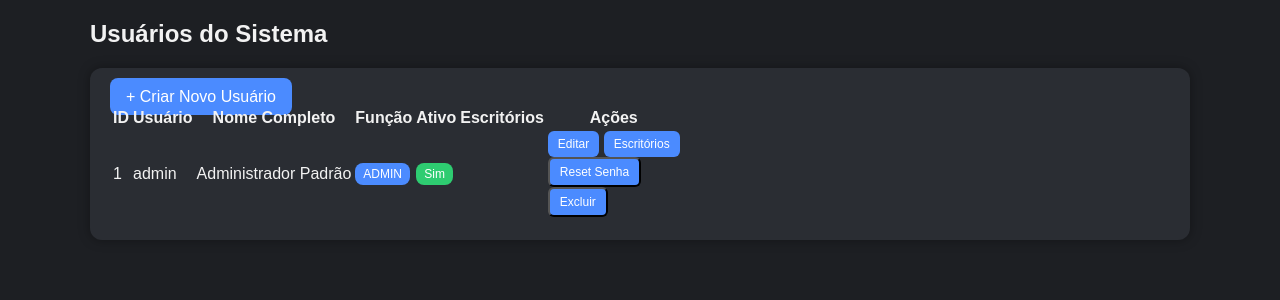
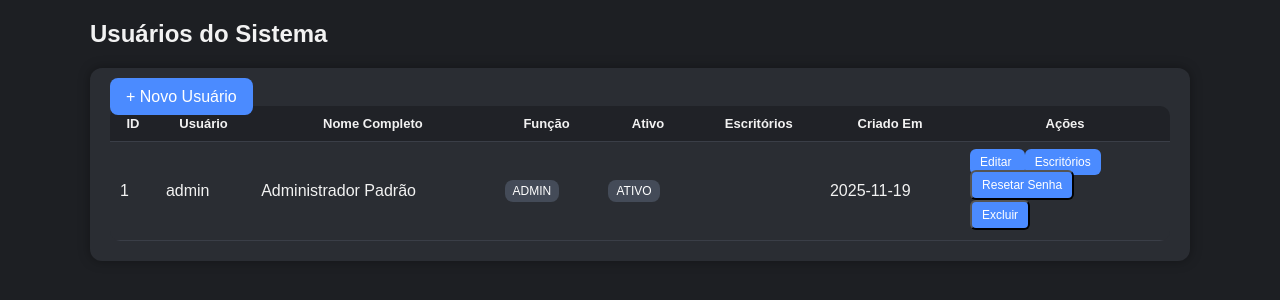
Before and after one commit to bponedev/TABELA-DE-CLIENTES, a Flask app: page /admin/users in a window 1280 px wide. Shown: the part 43-343 px from the top of the page. Run offline with Flask 3, Linux system fonts and the light colour scheme; the visitor is signed in with stand-in values (Sample User, id 1); data comes from the database, SQL or seed files in the repository.

Commit message:
Refactor admin users HTML for better structure

```diff
--- a/templates/admin_users.html
+++ b/templates/admin_users.html
@@ -3,13 +3,15 @@
 {% block content %}
 <h2>Usuários do Sistema</h2>
 
-<div class="card">
+<div class="card dark-card">
 
-    <a href="{{ url_for('admin_users_create') }}" class="btn-primary" style="margin-bottom: 15px;">
-        + Criar Novo Usuário
-    </a>
+    <div class="top-actions">
+        <a href="{{ url_for('admin_users_create') }}" class="btn-primary">
+            + Novo Usuário
+        </a>
+    </div>
 
-    <table>
+    <table class="main-table">
         <thead>
             <tr>
                 <th>ID</th>
@@ -18,6 +20,7 @@
                 <th>Função</th>
                 <th>Ativo</th>
                 <th>Escritórios</th>
+                <th>Criado Em</th>
                 <th>Ações</th>
             </tr>
         </thead>
@@ -29,53 +32,64 @@
                 <td>{{ u.username }}</td>
                 <td>{{ u.full_name }}</td>
 
+                <!-- ROLE -->
                 <td>
-                    <span class="badge badge-owner">{{ u.role }}</span>
+                    <span class="badge badge-role">{{ u.role }}</span>
                 </td>
 
+                <!-- STATUS -->
                 <td>
                     {% if u.active == 1 %}
-                        <span class="badge" style="background:#2ecc71;">Sim</span>
+                        <span class="badge badge-active">ATIVO</span>
                     {% else %}
-                        <span class="badge" style="background:#e74c3c;">Não</span>
+                        <span class="badge badge-inactive">INATIVO</span>
                     {% endif %}
                 </td>
 
+                <!-- ESCRITÓRIOS -->
                 <td>
-                    {% for o in u.offices %}
-                        <span class="badge badge-office">{{ o }}</span>
+                    {% for off in u.offices %}
+                        <span class="badge badge-office">{{ off }}</span>
                     {% endfor %}
                 </td>
 
-                <td>
-                    <a href="{{ url_for('admin_users_edit', user_id=u.id) }}" class="btn-small">Editar</a>
+                <td>{{ u.created_at[:10] }}</td>
 
-                    <a href="{{ url_for('admin_users_offices', user_id=u.id) }}" class="btn-small btn-secondary">
+                <!-- AÇÕES -->
+                <td class="actions">
+
+                    <a class="btn-small"
+                       href="{{ url_for('admin_users_edit', user_id=u.id) }}">
+                        Editar
+                    </a>
+
+                    <a class="btn-small"
+                       href="{{ url_for('admin_users_offices', user_id=u.id) }}">
                         Escritórios
                     </a>
 
                     <!-- RESET PASSWORD -->
                     <form action="{{ url_for('admin_users_reset_password', user_id=u.id) }}"
-                          method="POST"
-                          class="inline">
-                        <input type="hidden" name="new_password" value="123456">
-                        <button class="btn-small btn-secondary"
-                                onclick="return confirm('Redefinir senha para 123456?');">
-                            Reset Senha
+                          method="POST" class="inline">
+                        <input type="hidden" name="new_password"
+                               value="123456">
+                        <button class="btn-small btn-warning"
+                                onclick="return confirm('Redefinir senha para 123456?')">
+                            Resetar Senha
                         </button>
                     </form>
 
                     <!-- DELETE -->
                     <form action="{{ url_for('admin_users_delete', user_id=u.id) }}"
-                          method="POST"
-                          class="inline">
+                          method="POST" class="inline">
                         <button class="btn-small btn-danger"
-                                onclick="return confirm('Excluir usuário permanentemente?');">
+                                onclick="return confirm('Excluir este usuário?')">
                             Excluir
                         </button>
                     </form>
 
                 </td>
+
             </tr>
             {% endfor %}
         </tbody>
```
